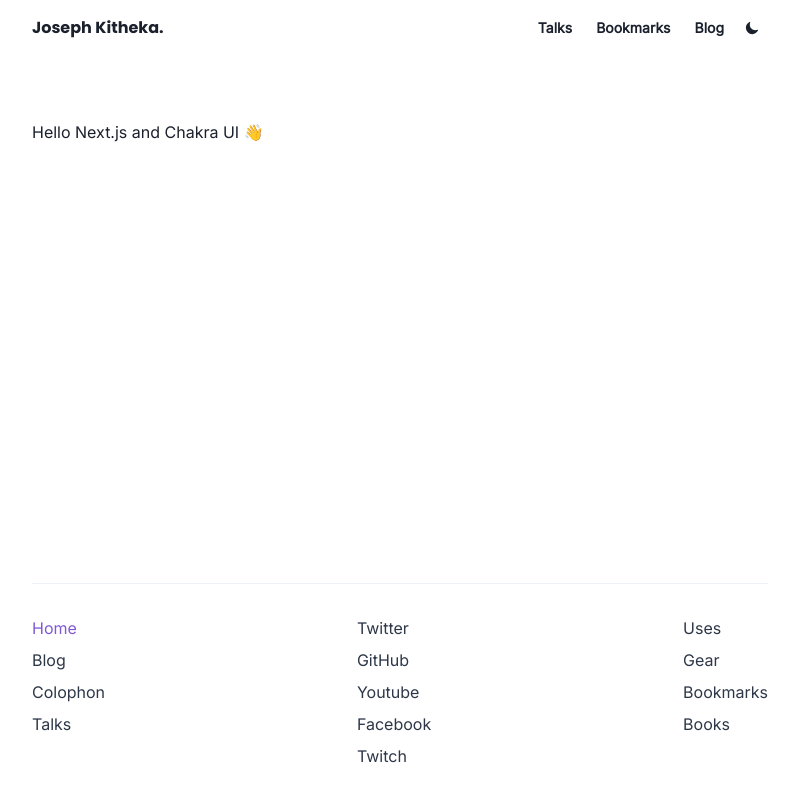
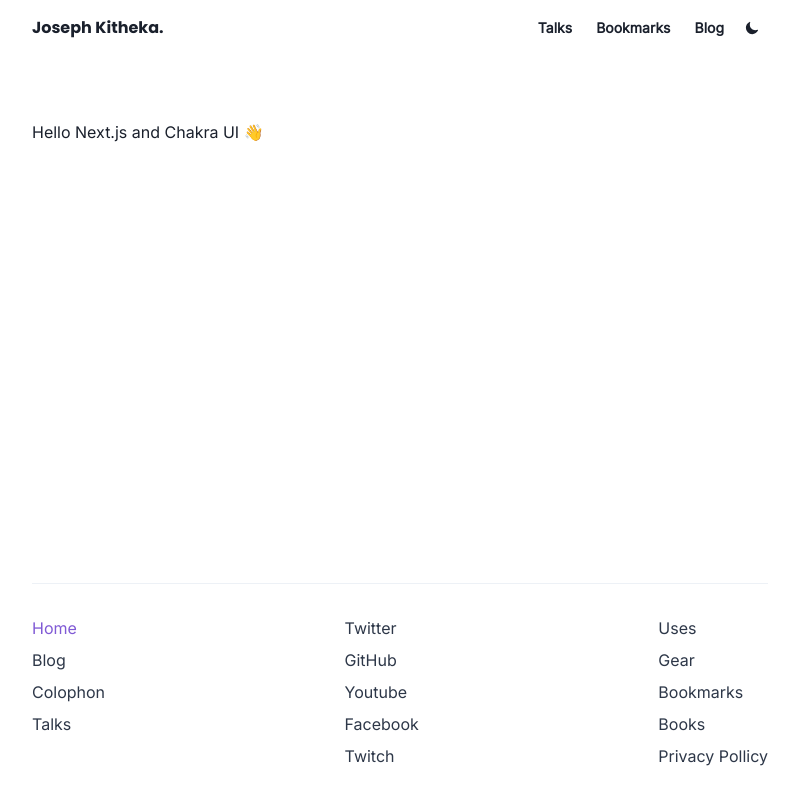
Before and after one commit to fhub-1/Rebulding-my-website, a Next.js app: page / in a window 1280 px wide. Shown: the whole page, without its empty margins (240-1039 px from the left). Built offline with nearby package versions, Linux system fonts and the light colour scheme.

Commit message:
Add chakra ui components plus

```diff
--- a/src/components/layout/Copyright.tsx
+++ b/src/components/layout/Copyright.tsx
@@ -3,6 +3,6 @@ import * as React from "react";
 
 export const Copyright = (props: TextProps) => (
   <Text fontSize="sm" {...props}>
-    &copy; {new Date().getFullYear()} Envelope, Inc. All rights reserved.
+    &copy; {new Date().getFullYear()} JosephKitheka., Online. All rights reserved.
   </Text>
 );
--- a/src/components/layout/footer.tsx
+++ b/src/components/layout/footer.tsx
@@ -8,8 +8,6 @@ import {
   FACEBOOK_GROUP,
   TWITCH_CHANNEL
 } from "../../constants";
-import { SubscribeForm } from "./SubscribeForm";
-import { LinkGrid } from "./LinkGrid";
 
 const firstGroup = [
   {
@@ -68,6 +66,10 @@ const thridGroup = [
   {
     href: "/books",
     label: "Books"
+  },
+  {
+    href: "/Privacy",
+    label: "Privacy Pollicy"
   }
 ];
 
--- a/src/components/layout/header.tsx
+++ b/src/components/layout/header.tsx
@@ -13,8 +13,12 @@ const Header = () => {
   const { colorMode, toggleColorMode } = useColorMode();
   return (
     <HStack as="nav" justifyContent="space-between" alignItems="center" py={3}>
-      <Heading size="sm">Joseph Kitheka.</Heading>
-      <HStack alignItems="center" spacing={{base: ''}}>
+      <NextLink href="/" passHref>
+        <Link>
+          <Heading size="sm">Joseph Kitheka.</Heading>
+        </Link>
+      </NextLink>
+      <HStack alignItems="center" spacing={{ base: "" }}>
         <NextLink href="/talks" passHref>
           <Button
             _hover={{ textDecoration: "none" }}
```
